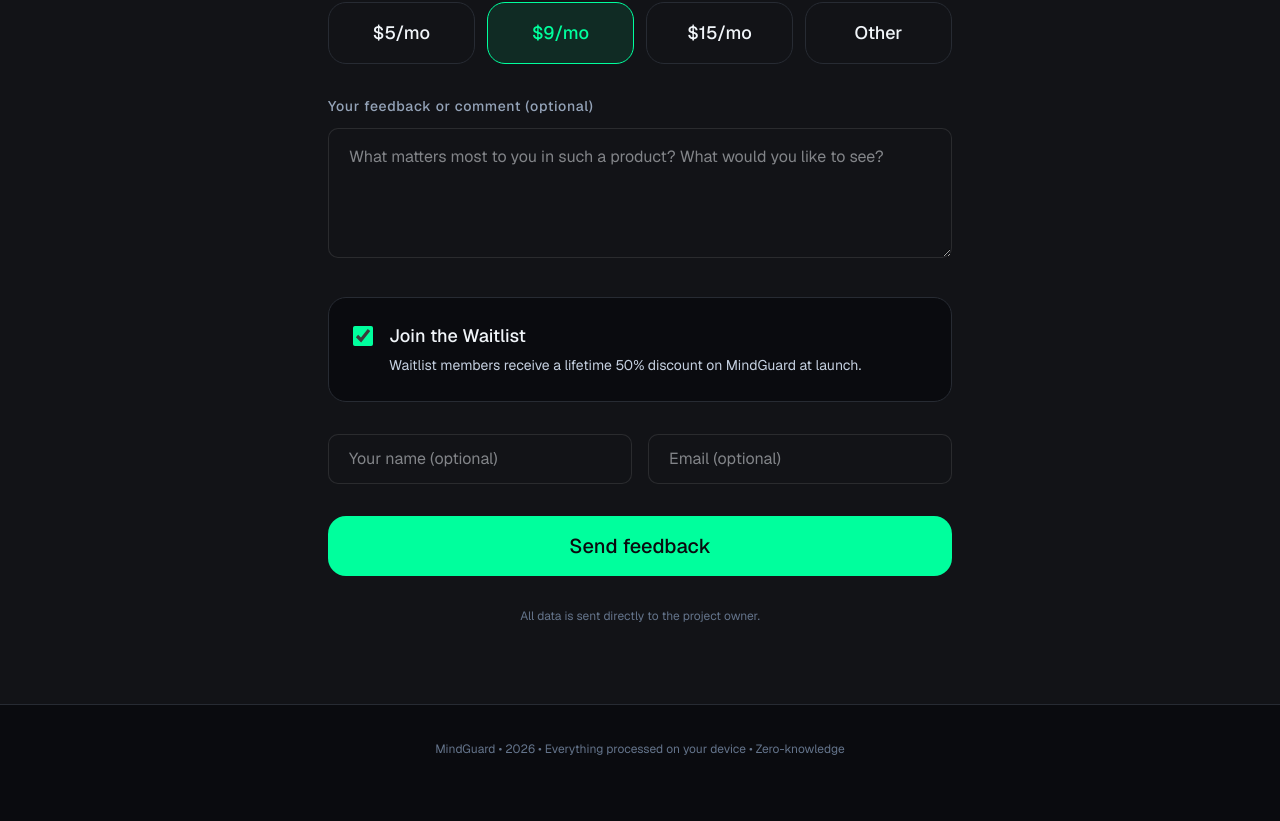
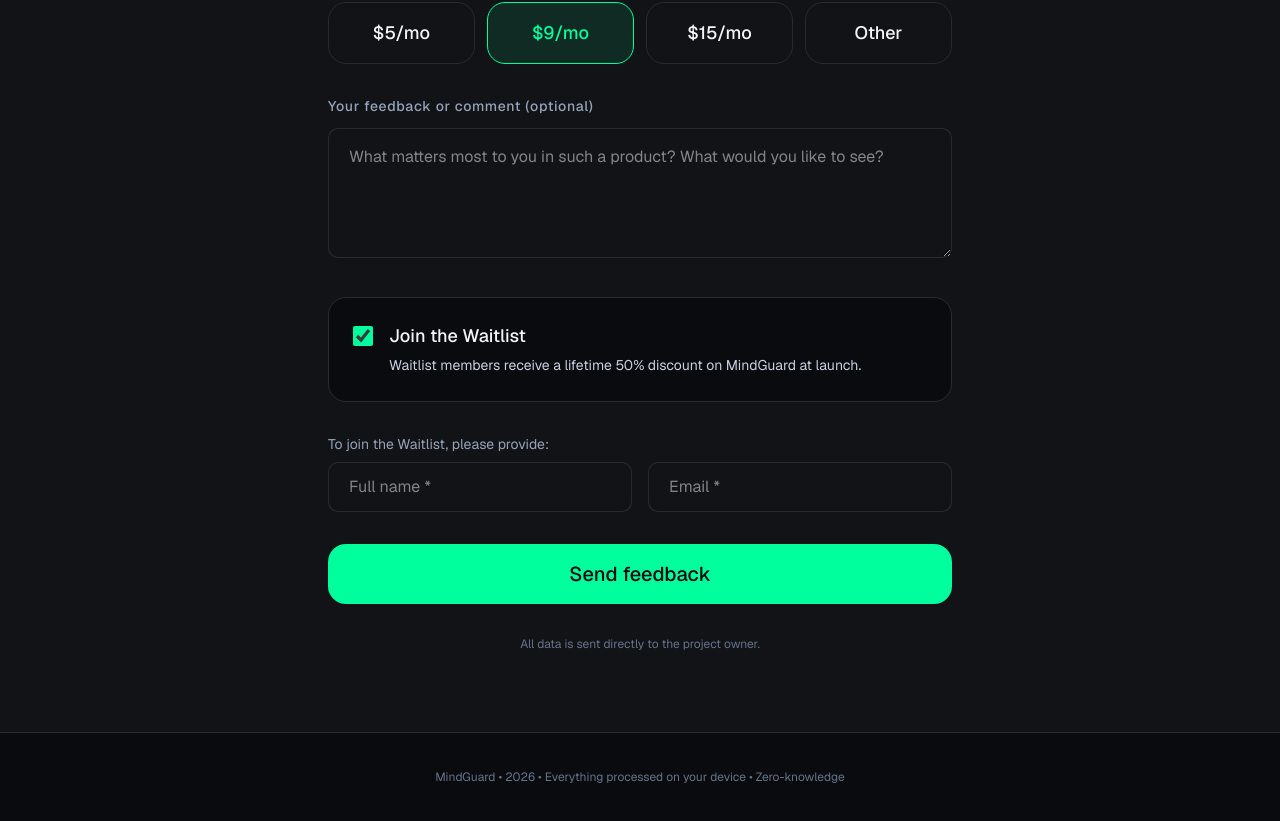
Before and after one commit to SkoofyDoo/MindGuard, a Next.js app: page / in a window 1280 px wide. Shown: the part 3544-4365 px from the top of the page. Before the commit the page ends 4337 px from the top, so only its background shows below. Built offline with nearby package versions, Linux system fonts and the light colour scheme.

Commit message:
Waitlist optimization

```diff
--- a/components/SelfPricingForm.tsx
+++ b/components/SelfPricingForm.tsx
@@ -25,6 +25,15 @@ export function SelfPricingForm() {
     e.preventDefault();
     setError('');
     setIsSubmitting(true);
+
+    // If user wants to join Waitlist, name + email are mandatory
+    if (joinWaitlist) {
+      if (!name.trim() || !email.trim()) {
+        setError(sp.waitlistRequiredError || 'Для подписки на Waitlist укажите ваше полное имя и email.');
+        setIsSubmitting(false);
+        return;
+      }
+    }
 
     try {
       const response = await fetch('/api/waitlist', {
@@ -148,7 +157,13 @@ export function SelfPricingForm() {
           <input
             type="checkbox"
             checked={joinWaitlist}
-            onChange={(e) => setJoinWaitlist(e.target.checked)}
+            onChange={(e) => {
+              setJoinWaitlist(e.target.checked);
+              // Clear waitlist-specific error when user changes the checkbox
+              if (error && error.includes('Waitlist')) {
+                setError('');
+              }
+            }}
             className="mt-1 h-5 w-5 accent-[#00ff9d]"
           />
           <div className="text-left">
@@ -162,22 +177,41 @@ export function SelfPricingForm() {
         </label>
       </div>
 
-      {/* Contact info (optional but useful) */}
+      {/* Contact info — required only when joining Waitlist */}
+      <div>
+        {joinWaitlist && (
+          <div className="text-sm text-[#94a3b8] mb-2">
+            {sp.waitlistContactHint || 'Для подписки на Waitlist укажите:'}
+          </div>
+        )}
         <div className="grid grid-cols-1 md:grid-cols-2 gap-4">
           <input
             type="text"
             value={name}
-          onChange={(e) => setName(e.target.value)}
-          placeholder={sp.namePlaceholder || "Ваше имя (опционально)"}
+            onChange={(e) => {
+              setName(e.target.value);
+              if (error && error.includes('Waitlist')) setError('');
+            }}
+            placeholder={joinWaitlist
+              ? (sp.nameRequired || 'Полное имя *')
+              : (sp.namePlaceholder || "Ваше имя (опционально)")}
+            required={joinWaitlist}
             className="rounded-2xl border border-[#272b33] bg-[#0a0b0f] px-5 py-3 focus:border-[#00ff9d] focus:outline-none"
           />
           <input
             type="email"
             value={email}
-          onChange={(e) => setEmail(e.target.value)}
-          placeholder={sp.emailPlaceholder || "Email (опционально)"}
+            onChange={(e) => {
+              setEmail(e.target.value);
+              if (error && error.includes('Waitlist')) setError('');
+            }}
+            placeholder={joinWaitlist
+              ? (sp.emailRequired || 'Email *')
+              : (sp.emailPlaceholder || "Email (опционально)")}
+            required={joinWaitlist}
             className="rounded-2xl border border-[#272b33] bg-[#0a0b0f] px-5 py-3 focus:border-[#00ff9d] focus:outline-none"
           />
+        </div>
       </div>
 
       {error && (
--- a/lib/i18n/translations.ts
+++ b/lib/i18n/translations.ts
@@ -79,6 +79,10 @@ export const translations = {
         waitlistDiscount: 'Пользователи из Waitlist получают пожизненную скидку 50% на MindGuard при запуске.',
         namePlaceholder: 'Ваше имя (опционально)',
         emailPlaceholder: 'Email (опционально)',
+        nameRequired: 'Полное имя *',
+        emailRequired: 'Email *',
+        waitlistRequiredError: 'Для подписки на Waitlist укажите ваше полное имя и email.',
+        waitlistContactHint: 'Для подписки на Waitlist укажите:',
         submit: 'Отправить фидбек',
         submitting: 'Отправляем...',
         successTitle: 'Спасибо большое!',
@@ -300,6 +304,10 @@ export const translations = {
         waitlistDiscount: 'Waitlist members receive a lifetime 50% discount on MindGuard at launch.',
         namePlaceholder: 'Your name (optional)',
         emailPlaceholder: 'Email (optional)',
+        nameRequired: 'Full name *',
+        emailRequired: 'Email *',
+        waitlistRequiredError: 'To join the Waitlist, please provide your full name and email.',
+        waitlistContactHint: 'To join the Waitlist, please provide:',
         submit: 'Send feedback',
         submitting: 'Sending...',
         successTitle: 'Thank you very much!',
@@ -521,6 +529,10 @@ export const translations = {
         waitlistDiscount: 'Mitglieder der Warteliste erhalten bei Launch einen lebenslangen Rabatt von 50 %.',
         namePlaceholder: 'Dein Name (optional)',
         emailPlaceholder: 'E-Mail (optional)',
+        nameRequired: 'Vollständiger Name *',
+        emailRequired: 'E-Mail *',
+        waitlistRequiredError: 'Um der Warteliste beizutreten, gib bitte deinen vollständigen Namen und deine E-Mail an.',
+        waitlistContactHint: 'Um der Warteliste beizutreten, gib bitte an:',
         submit: 'Feedback senden',
         submitting: 'Wird gesendet...',
         successTitle: 'Vielen Dank!',
```
Lines whose indentation alone changed are shown as unchanged.
